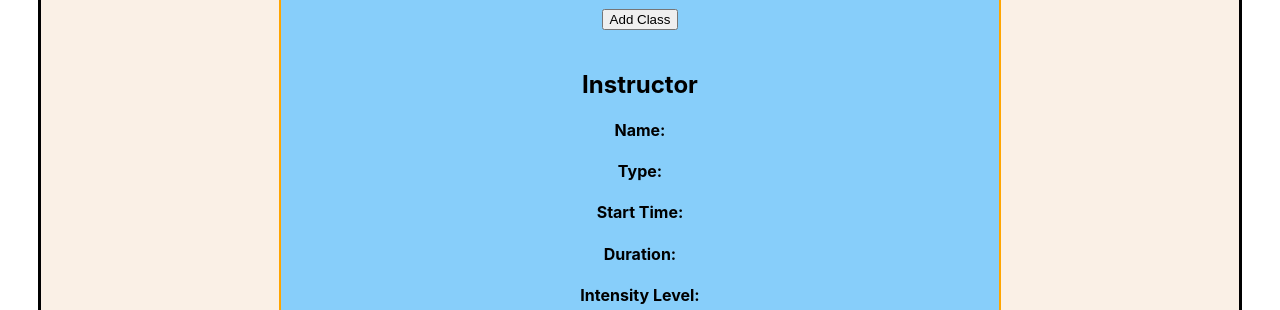
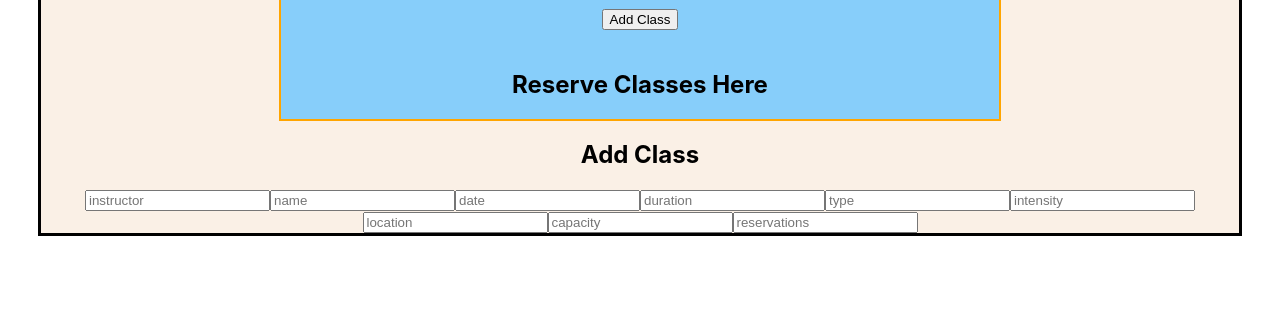
Before and after one commit to Anywhere-Fitness-3-PTCT/front-end, a React (Create React App) app in the folder client/: page /login in a window 1280 px wide. Shown: the part 642-952 px from the top of the page. After the commit the page ends 917 px from the top, so only its background shows below. Built offline with nearby package versions, Linux system fonts and the light colour scheme.

Commit message:
post class, handle change

```diff
--- a/client/src/App.js
+++ b/client/src/App.js
@@ -1,5 +1,5 @@
 import './App.css';
-import React, { createContext, useContext, useReducer } from 'react';
+import React, { createContext, useReducer } from 'react';
 import { Route, Link, Switch } from 'react-router-dom';
 import PrivateRoute from './PrivateRoute';
 import Signup from './components/SignUp';
@@ -10,10 +10,11 @@ import SubComp from './components/Class';
 
 import { initialState, reducer } from './reducer/classReducer';
 import { ClassesContext } from './components/Class';
+import PostClass from './components/PostClass';
 
 const App = () => {
   const [classes, dispatch] = useReducer(reducer, initialState);
-  console.log(classes);
+  // console.log(classes);
   const pic = "https://www.multivu.com/players/English/7942951-anytime-fitness-every-step-counts/image/anytime-fitness-get-to-a-healthier-place-16-HR.jpg";
 
   return (
@@ -21,12 +22,12 @@ const App = () => {
 
       <Home />
       <img src={pic} alt="Anytime Fitness" />
-      {/* <SubComp classes={classes} setClasses={setClasses} /> */}
       <Switch>
         <PrivateRoute exact path="/reservation" component={Reservation} />
         <PrivateRoute exact path="/classes" component={SubComp} />
         <ClassesContext.Provider value={[classes, dispatch]}>
           <SubComp />
+          <PostClass />
         </ClassesContext.Provider>
         <Route exact path="/signup" component={Signup} />
         <Route exact path="/login" component={Login} />
--- a/client/src/components/Class.js
+++ b/client/src/components/Class.js
@@ -11,27 +11,14 @@ const SubComp = () => {
         <div className='Sub-Component'>
             <SubComp2 />
             <br />
-            <SubComp3 classes={classes} setClasses={setClasses} />
+            {/* <SubComp3 classes={classes} setClasses={setClasses} /> */}
             <Reservation />
         </div>
     )
 }
 
 const SubComp2 = () => {
-    const { classes } = useContext(ClassesContext);
-    console.log(classes);
-
-    const addClass = () => {
-        // setClasses({
-        //     ...classes,
-        //     time: '',
-        //     date: '',
-        //     duration: '',
-        //     type: '',
-        //     intensity: '',
-        //     location: ''
-        // })
-    }
+    const { dispatch } = useContext(ClassesContext);
 
     return (
         <div className='Sub-Component2'>
@@ -42,14 +29,14 @@ const SubComp2 = () => {
             <h4>Class type: </h4>
             <h4>Intensity: </h4>
             <h4>Location: </h4>
-            <button onClick={addClass}>Add Class</button>
+            <button>Add Class</button>
         </div>
     )
 }
 
 const SubComp3 = () => {
     const { dispatch } = useContext(ClassesContext);
-    console.log(dispatch);
+    // console.log(dispatch);
 
     return (
         <div className='Sub-Component2'>
--- /dev/null
+++ b/client/src/components/PostClass.js
@@ -0,0 +1,99 @@
+import React from "react";
+import { initialState } from "../reducer/classReducer";
+import { ClassesContext } from "./Class";
+
+class PostClass extends React.Component {
+    constructor(ClassesContext) {
+        super(ClassesContext);
+        this.state = initialState;
+        console.log(initialState);
+    }
+
+    handleChange = e => {
+        this.setState({
+            addClass: {
+                ...this.state.addClass, [e.target.name]: e.target.value
+            }
+        });
+    };
+
+    postClass = e => {
+        e.preventDefault();
+        this.post.postClass(this.state.addClass);
+    };
+
+    render() {
+        return (
+            <div className='add-class-form'>
+                <h2>Add Class</h2>
+                <form onSubmit={this.postClass}>
+                    <input
+                        type='text'
+                        name='instructor'
+                        placeholder='instructor'
+                        onChange={this.handleChange}
+                        // value={this.state.addClass.instructor}
+                        input />
+                    <input
+                        type='text'
+                        name='name'
+                        placeholder='name'
+                        onChange={this.handleChange}
+                        // value={this.state.addClass.name}
+                    />
+                    <input
+                        type='text'
+                        name='date'
+                        placeholder='date'
+                        onChange={this.handleChange}
+                        // value={this.state.addClass.date}
+                    />
+                    <input
+                        type='text'
+                        name='duration'
+                        placeholder='duration'
+                        onChange={this.handleChange}
+                        // value={this.state.addClass.data}
+                    />
+                    <input
+                        type='text'
+                        name='type'
+                        placeholder='type'
+                        onChange={this.handleChange}
+                        // value={this.state.addClass.data}
+                    />
+                    <input
+                        type='text'
+                        name='intensity'
+                        placeholder='intensity'
+                        onChange={this.handleChange}
+                        // value={this.state.addClass.data}
+                    />
+                    <input
+                        type='text'
+                        name='location'
+                        placeholder='location'
+                        onChange={this.handleChange}
+                        // value={this.state.addClass.data}
+                    />
+                    <input
+                        type='integer'
+                        name='capacity'
+                        placeholder='capacity'
+                        onChange={this.handleChange}
+                        // value={this.state.addClass.data}
+                        />
+                    <input
+                        type='integer'
+                        name='reservations'
+                        placeholder='reservations'
+                        onChange={this.handleChange}
+                        // value={this.state.addClass.data}
+                        />
+                </form>
+            </div>
+        );
+    }
+}
+
+export default PostClass;
```
